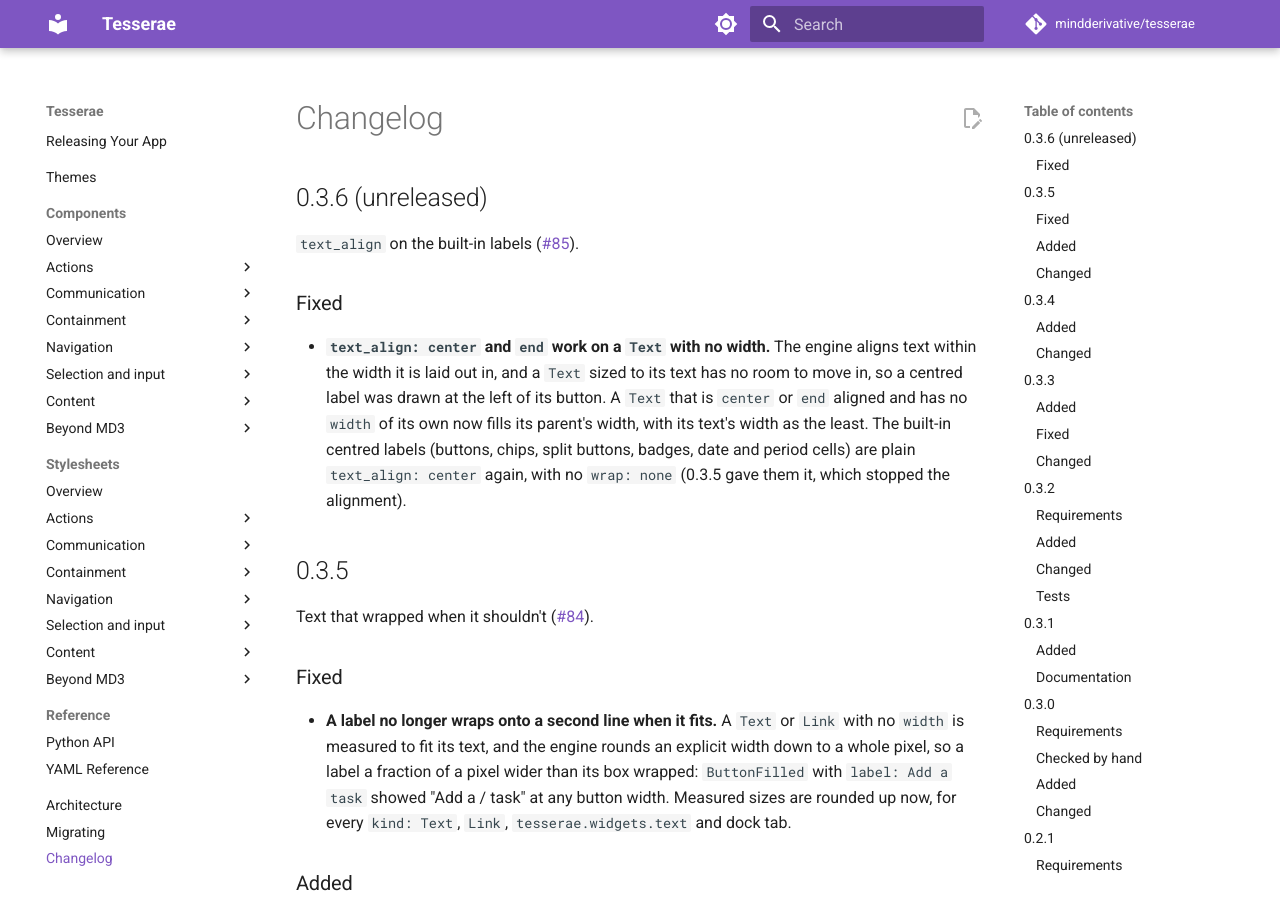
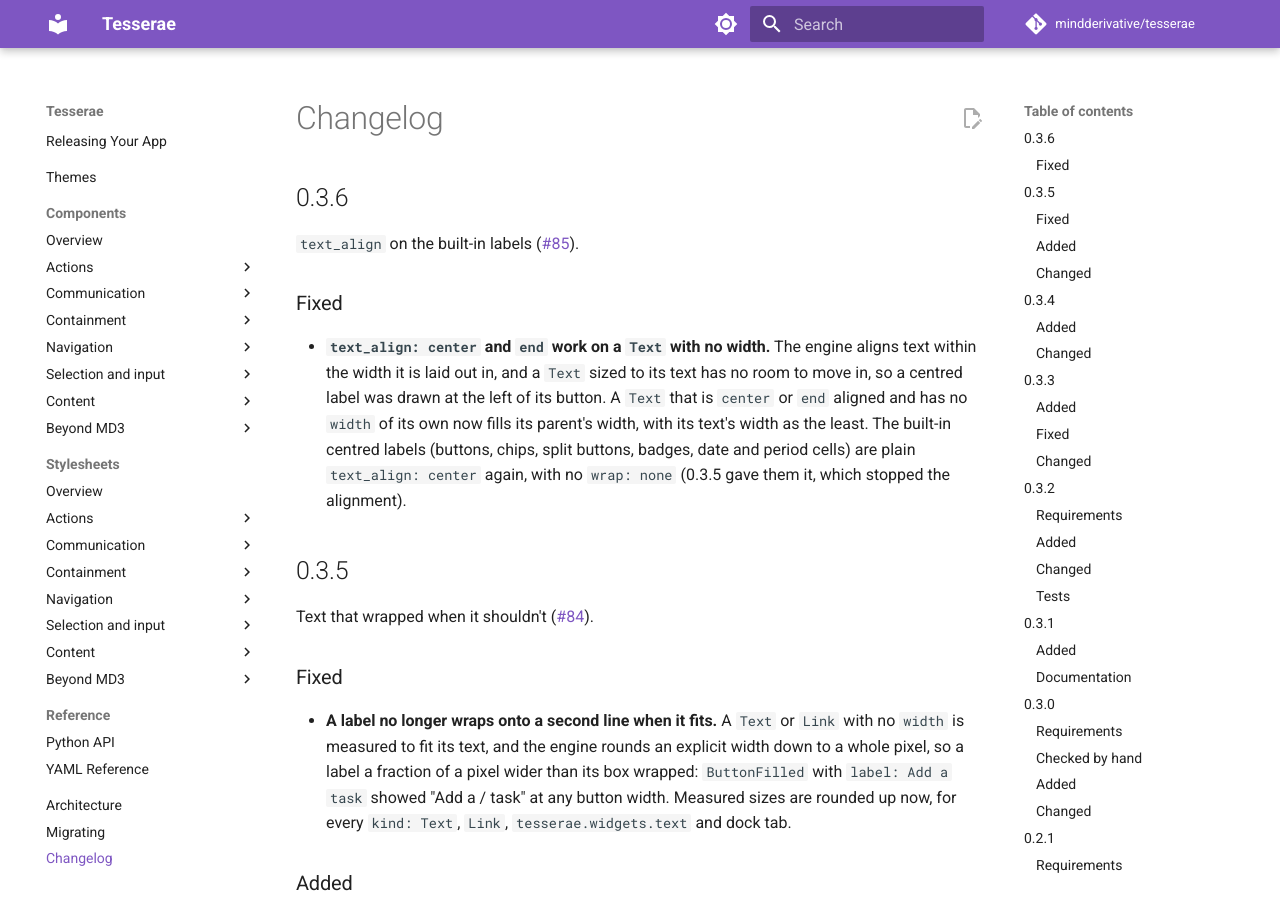
Before and after one commit to mindderivative/tesserae, an MkDocs documentation site: the page built from docs/changelog.md, in a window 1280 px wide and 900 px high. Built offline with MkDocs 1.6.1 and Material for MkDocs 9.7.7, drawn with Linux system fonts in a browser that asks for light colours; comment, search, counter and statistics services are not loaded.

Commit message:
Tesserae 0.3.6
The version is 0.3.6 and the changelog's section is headed for release:
text_align works on a Text with no width, so the built-in labels centre (#85).

Co-Authored-By: Claude Sonnet 5.5 <noreply@anthropic.com>

```diff
--- a/docs/changelog.md
+++ b/docs/changelog.md
@@ -1,6 +1,6 @@
 # Changelog
 
-## 0.3.6 (unreleased)
+## 0.3.6
 
 `text_align` on the built-in labels ([#85](https://github.com/mindderivative/tesserae/issues/85)).
 
--- a/pyproject.toml
+++ b/pyproject.toml
@@ -4,7 +4,7 @@ build-backend = "hatchling.build"
 
 [project]
 name = "tesserae-ui"  # on PyPI; `tesserae` there is an unrelated project. The import name stays `tesserae`.
-version = "0.3.6.dev0"
+version = "0.3.6"
 description = "A pyCopper-style declarative Python GUI framework, powered by the Tesserae Render Engine (tre)."
 readme = "README.md"
 license = "MIT"
```
